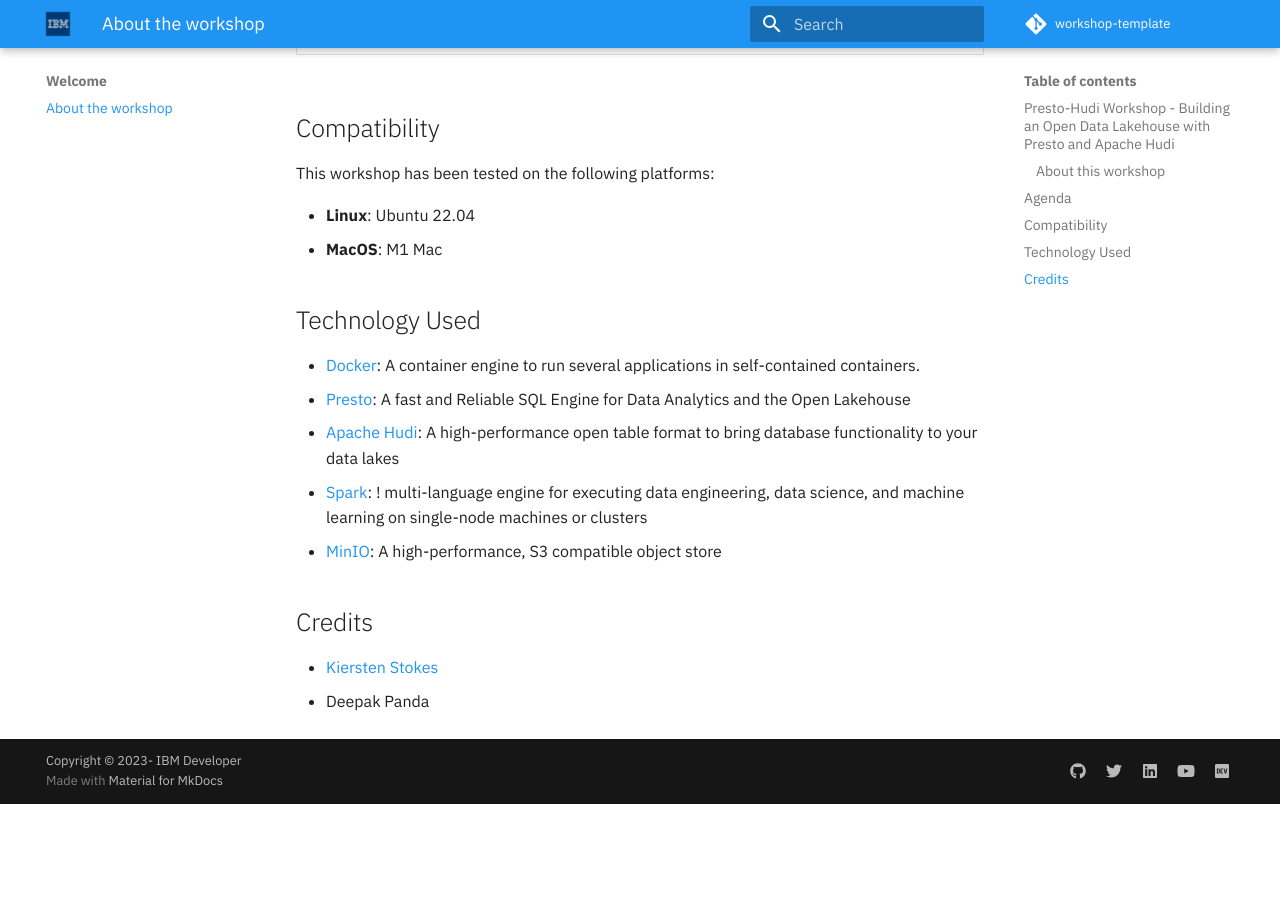
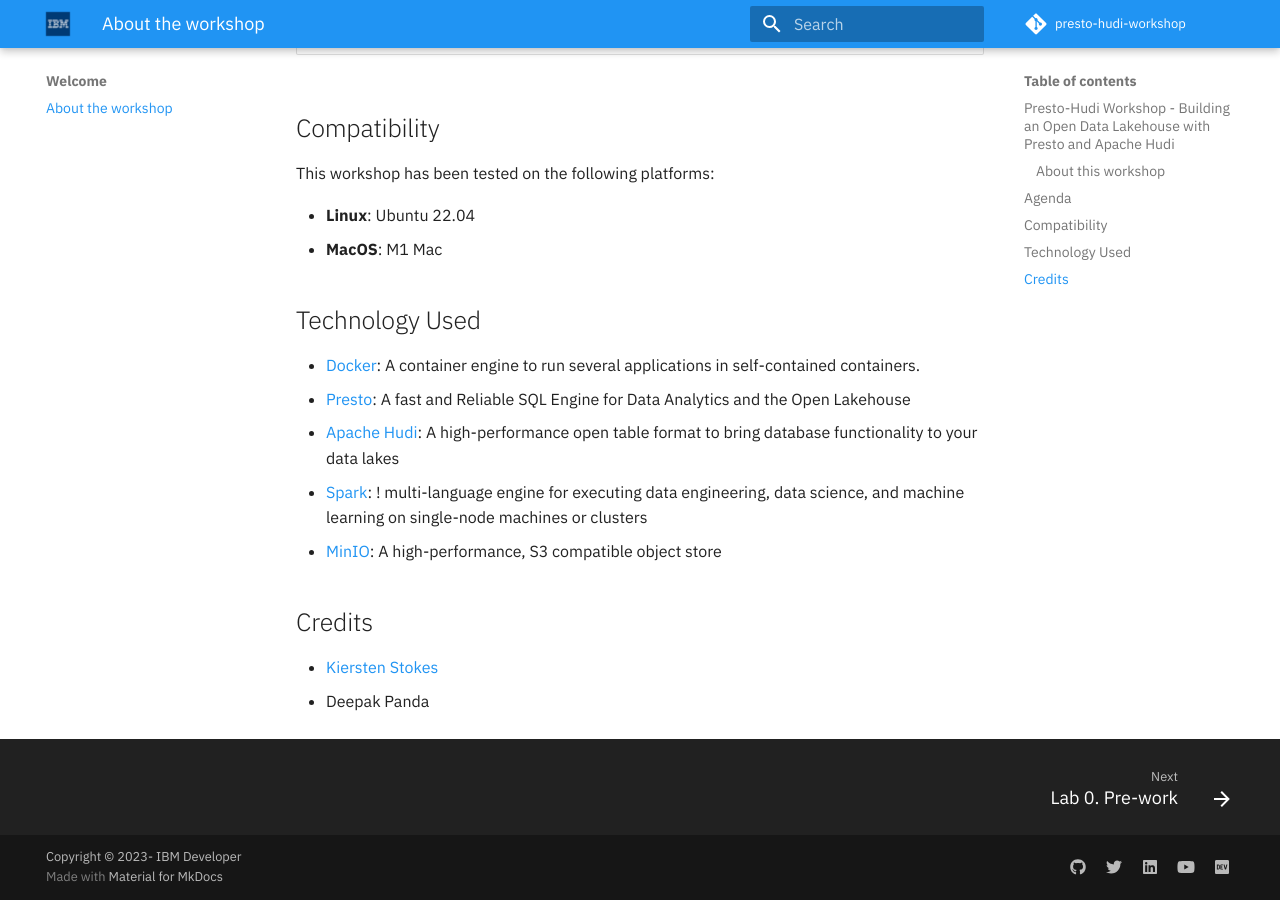
Before and after one commit to IBM/presto-hudi-workshop, an MkDocs documentation site: the page built from docs/README.md, in a window 1280 px wide and 900 px high, scrolled down 1240 px. Built offline with MkDocs 1.6.1 and Material for MkDocs 9.7.7, drawn with Linux system fonts in a browser that asks for light colours; comment, search, counter and statistics services are not loaded; before the commit the page ends 2044 px from its top, so only the background shows below that.

Commit message:
update mkdocs.yml (#4)
Signed-off-by: Yihong Wang <yh.wang@ibm.com>

```diff
--- a/mkdocs.yml
+++ b/mkdocs.yml
@@ -1,11 +1,11 @@
 # Project information
-site_name: Workshop Setup
-site_url: https://ibm.github.io/workshop-template
+site_name: Presto-Hudi Workshop
+site_url: https://ibm.github.io/presto-hudi-workshop/
 site_author: IBM Developer
 
 # Repository
-repo_name: workshop-template
-repo_url: https://github.com/ibm/workshop-template
+repo_name: presto-hudi-workshop
+repo_url: https://github.com/IBM/presto-hudi-workshop.git
 edit_uri: edit/master/docs
 
 # Navigation
@@ -39,7 +39,10 @@
   logo: images/ibm-blue-background.png
   features:
     - navigation.tabs
-    #- navigation.instant
+    - content.code.copy
+    - content.code.select
+    - content.code.annotate
+    - navigation.footer
   palette:
     scheme: default
     primary: blue
@@ -82,13 +85,17 @@
   - pymdownx.critic
   - pymdownx.details
   - pymdownx.emoji:
-      emoji_index: !!python/name:materialx.emoji.twemoji
-      emoji_generator: !!python/name:materialx.emoji.to_svg
-  - pymdownx.highlight
+      emoji_index: !!python/name:material.extensions.emoji.twemoji
+      emoji_generator: !!python/name:material.extensions.emoji.to_svg
+  - pymdownx.highlight:
+      anchor_linenums: true
+      line_spans: __span
+      pygments_lang_class: true
   - pymdownx.inlinehilite
   - pymdownx.keys
   - pymdownx.mark
   - pymdownx.smartsymbols
+  - pymdownx.superfences
   - pymdownx.snippets:
       check_paths: true
   - pymdownx.superfences:
```
